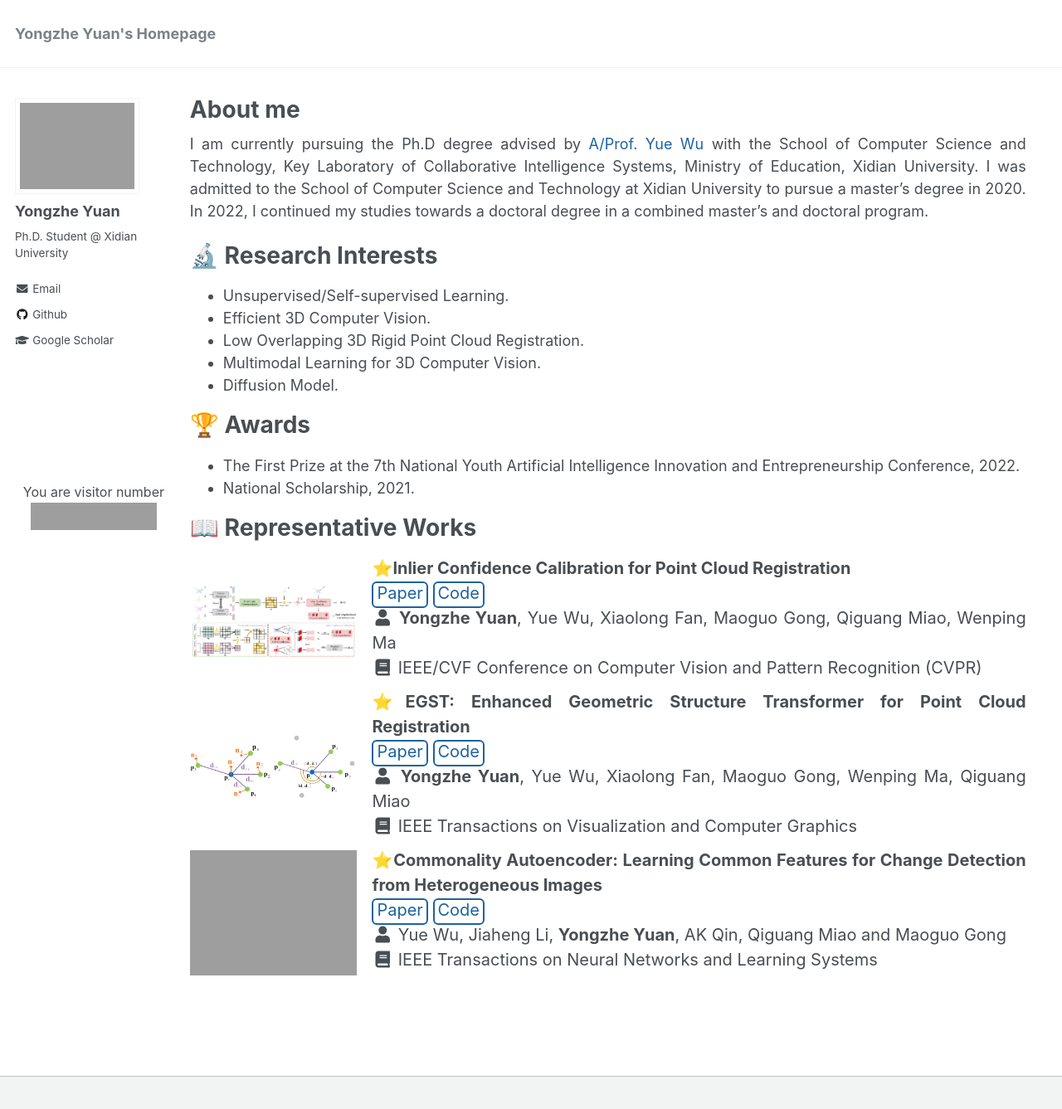
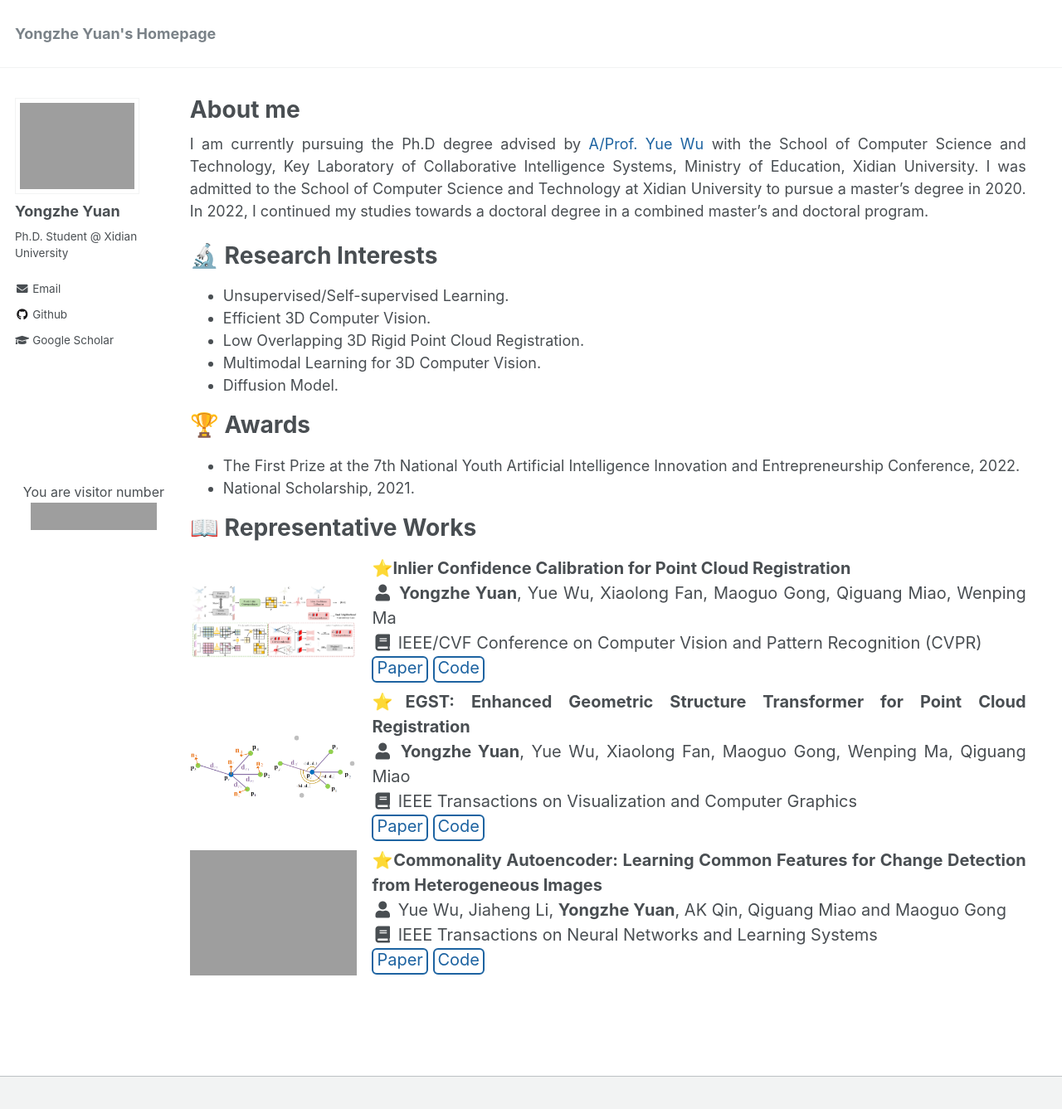
Before and after one commit to YYZMARS/YYZMARS.github.io, a Jekyll site: the page built from _pages/home.md, in a window 1280 px wide and 1370 px high. Shown: the top 1337 px of the window at 83% size. Built offline with Jekyll 4.4.1, drawn with Linux system fonts in a browser that asks for light colours; a script that is not in the unit is left out; grey boxes are pictures that could not be loaded.

Commit message:
Update archive-single-pub2.html

```diff
--- a/_includes/archive-single-pub2.html
+++ b/_includes/archive-single-pub2.html
@@ -25,7 +25,10 @@
         <p class="archive__item">
             ⭐<b>{{ title }}</b>
           <br>
-                {% if post.paperurl %}
+
+            <i class="fas fa-fw fa-user" aria-hidden="true"></i> {{ post.author }}<br>
+            <i class="fas fa-fw fa-book" aria-hidden="true"></i> {{ post.venue }}<br>
+          {% if post.paperurl %}
                   <a href="{{ post.paperurl }}" style="text-decoration:none">Paper</a>
                 {% endif %}
                 {% if post.pageurl %}
@@ -39,8 +42,6 @@
                 {% endif %}
 
           <br>
-            <i class="fas fa-fw fa-user" aria-hidden="true"></i> {{ post.author }}<br>
-            <i class="fas fa-fw fa-book" aria-hidden="true"></i> {{ post.venue }}
 
 <!--             <i class="fas fa-fw fa-calendar" aria-hidden="true"></i>  -->
 <!--             Published: {{ post.dd }}<br> -->
```
